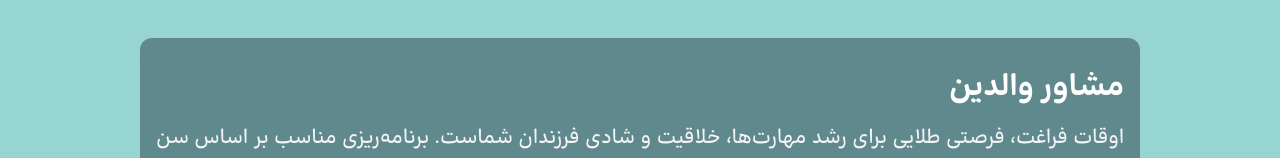
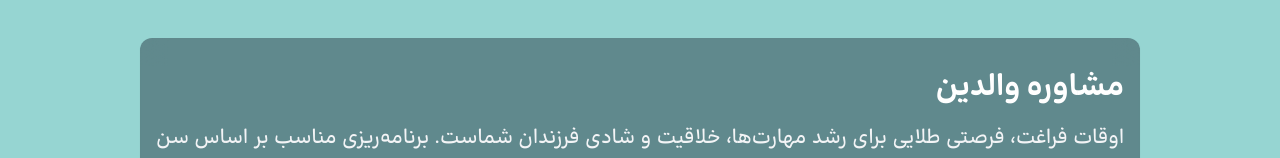
Before and after one commit to ErfanGh83/Avanian1, a Next.js app: page /parent-advisor in a window 1280 px wide. Shown: the part 218-376 px from the top of the page. Built offline with nearby package versions, Linux system fonts and the light colour scheme.

Commit message:
feat: completed advisor page

```diff
--- a/src/app/parent-advisor/page.tsx
+++ b/src/app/parent-advisor/page.tsx
@@ -24,7 +24,7 @@ function page() {
                 <div className="pt-56 md:pt-60 xl:pt-64">
                     <section className="max-w-[1000px] shadow-sm px-4 py-8 rounded-xl bg-gray-900/40 backdrop-blur-md mx-auto">
                         <h2 className="font-bold mb-4 text-3xl text-white">
-                            مشاور والدین
+                            مشاوره والدین
                         </h2>
                         <h4 className="text-xl text-justify text-gray-100 mb-6 leading-relaxed">
                             اوقات فراغت، فرصتی طلایی برای رشد مهارت‌ها، خلاقیت و شادی فرزندان شماست. برنامه‌ریزی مناسب بر اساس سن کودک، به تقویت هوش هیجانی، مهارت‌های اجتماعی و استعدادهای فردی کمک می‌کند. مشاوره تخصصی، مسیر درست را به شما نشان می‌دهد تا بهترین بهره را از این زمان ببرید.
@@ -40,7 +40,7 @@ function page() {
                                     rel="noopener noreferrer"
                                     target="_blank"
                                     className={`
-                                        w-[300px] sm:w-[350px] md:w-[430px] h-[200px] flex flex-row items-center pl-6 pr-4
+                                        w-[300px] sm:w-[350px] md:w-[430px] h-[150px] md:h-[200px] flex flex-row items-center pl-6 pr-4
                                         rounded-full hover:scale-105 transition-all
                                         ${themeClassMap[item.theme] || 'bg-gray-500'}
                                     `}
```
